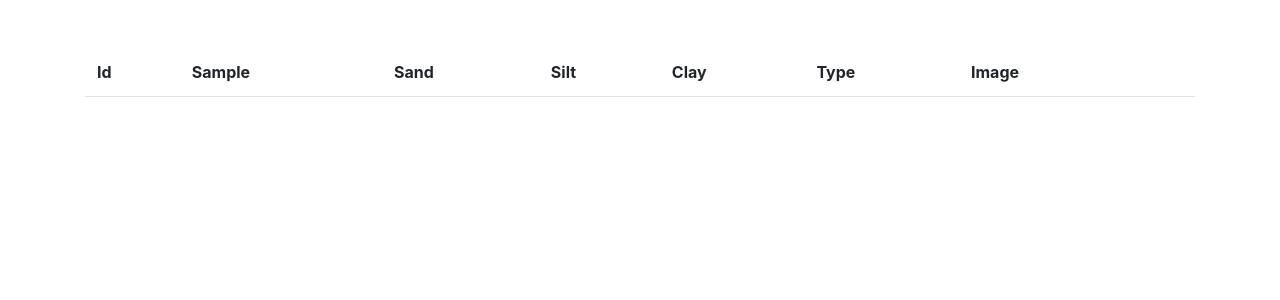
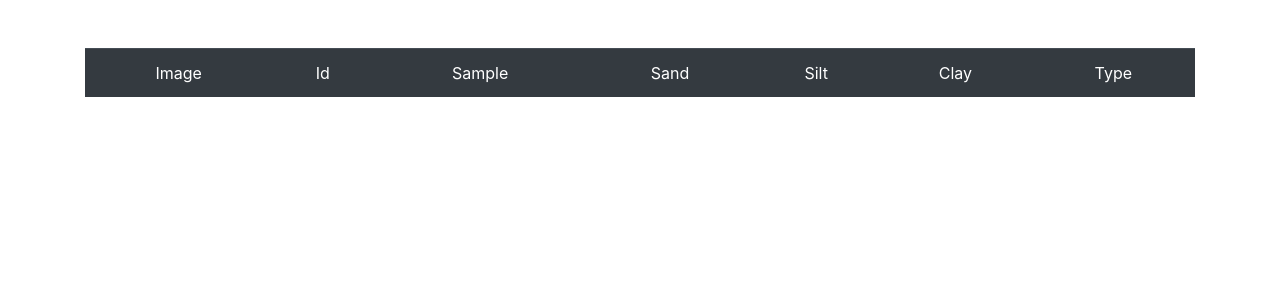
Before and after one commit to tanzimsiddiqee/SoilProject, a Django app: template soilproject/templates/index.html in a window 1280 px wide. Shown: the part 56-356 px from the top of the page. Run offline with Django 3.2, Linux system fonts and the light colour scheme; the template is opened without the code that fills it, so the values that code supplies are empty; some libraries are stand-ins or nearby versions.

Commit message:
table modified

```diff
--- a/soilproject/templates/index.html
+++ b/soilproject/templates/index.html
@@ -5,33 +5,29 @@
 
 {% endblock header %}
 {% block body %}
-<table class="table table-borderless">
-  <thead class="border-bottom font-weight-bold">
+<table class="table table-dark">
+    <thead class="text-center">
       <tr>
+        <td>Image</td>
           <td>Id</td>
           <td>Sample</td>
           <td>Sand</td>
           <td>Silt</td>
           <td>Clay</td>
           <td>Type</td>
-          <td>Image</td>
-          <td>
-          </td>
+
       </tr>
   </thead>
-  <tbody>
+  <tbody class="text-center">
       {% for item in soils %}
           <tr>
+            <td class="col-2"><img class="img-fluid" src="{{item.ImagePath}}" alt=""></td>
               <td>{{item.Id}}</td>
               <td>{{item.Sample}}</td>
               <td>{{item.Sand}}</td>
               <td>{{item.Silt}}</td>
               <td>{{item.Clay}}</td>
               <td>{{item.Type}}</td>
-              <td><img class="w-25" src="{{item.ImagePath}}" alt=""></td>
-              <td>
-
-              </td>
           </tr>
       {% endfor %}
   </tbody>
```
